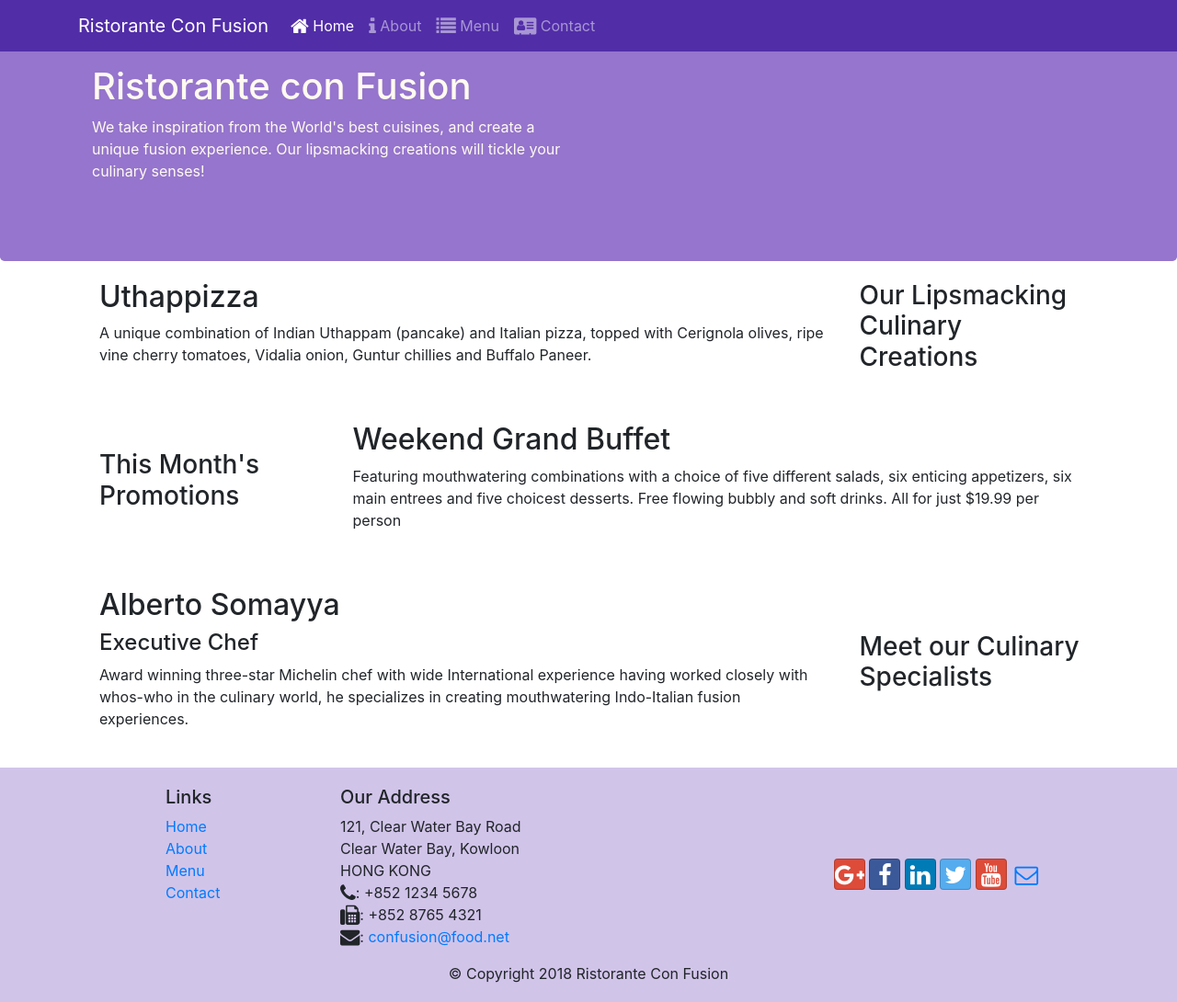
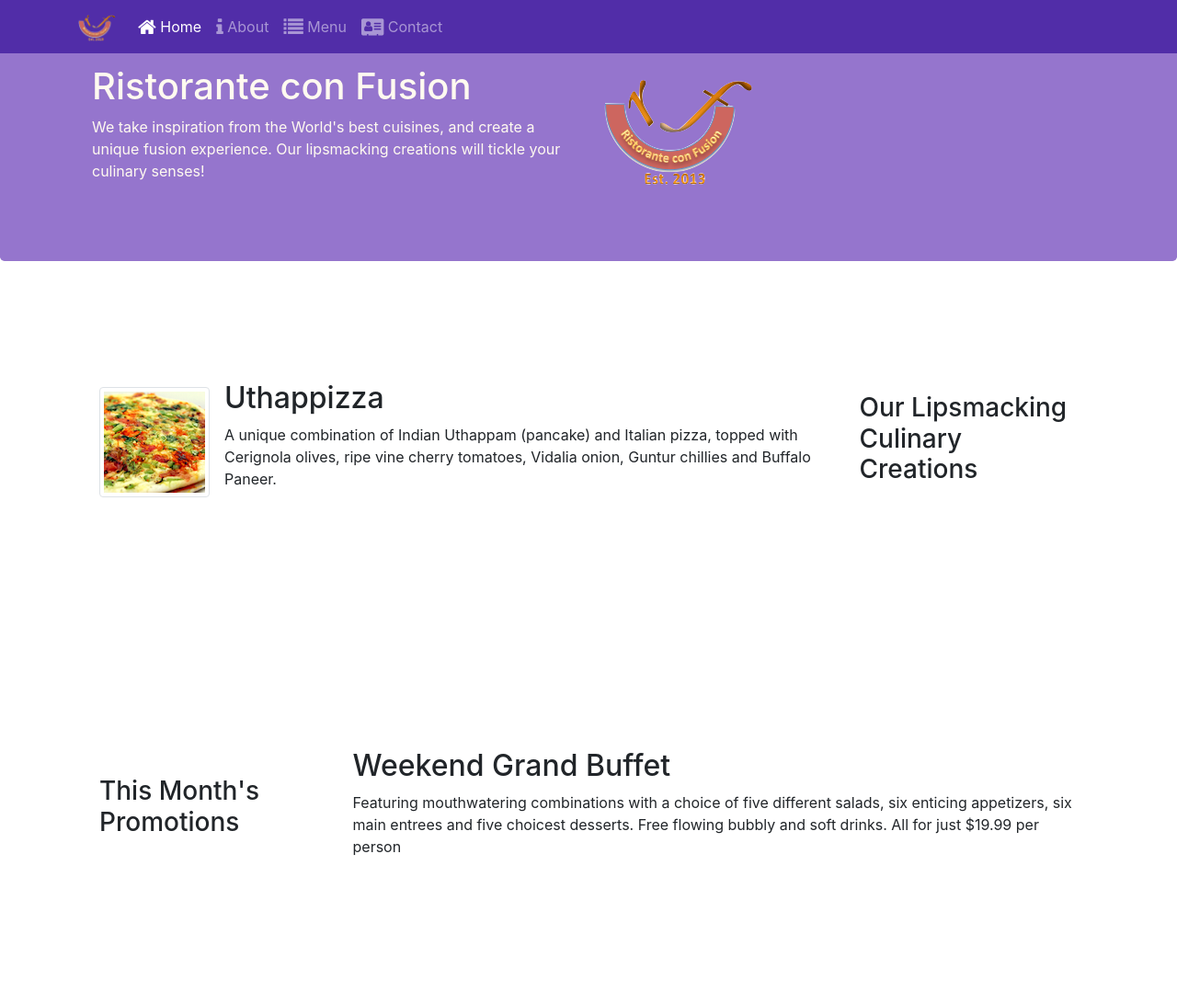
Before and after one commit to Andres-Dead/Bootstrap-Inicios, a website: page index.html in a window 1280 px wide. Shown: the top 1090 px of the page at 92% size. Drawn offline with nearby package versions, Linux system fonts and the light colour scheme.

Commit message:
Aprendiendo a usar las imagenes y media

```diff
--- a/css/styles.css
+++ b/css/styles.css
@@ -13,7 +13,7 @@
     padding: 20px 0px 25px 8px;
     /*Agregamos un borde debajo de nuestro contenido de 1 pixel*/
     /*Agregamos una altura minima de nuestro contenido de 400 pixeles de alto */
-    min-height: 100px;
+    min-height: 400px;
 }
 
 /*Contenido del footer (pie de pagina)*/
--- a/index.html
+++ b/index.html
@@ -34,7 +34,7 @@
                 <span class="navbar-toggler-icon"></span>
             </button>
             <!--la clase "navbar-brand" nos permite poner el nombre de la compañia en la barra de navegación-->
-            <a class="navbar-brand" href="#">Ristorante Con Fusion</a>
+            <a class="navbar-brand" href="#"><img src="img/logo.png" height="30" width="41" alt="Error"></a>
                 <!--Creamos un div para incluir los articulos del menu para mostrarlos o ocultarlos-->
                 <div class="collapse navbar-collapse" id="Navbar">
             <!--La clasee mr-auto nos permite arreglar el margen derecho-->
@@ -61,7 +61,8 @@
                     <p>We take inspiration from the World's best cuisines, and create a unique fusion experience. Our lipsmacking creations will tickle your culinary senses!</p>
                 </div>
                 <!--La clase "col-12" seguimos especificando que para pantallas extrapequeñas sin importar el contenido del <div> se apilaran debajo del contenido anterior, la clase "col-sm" se declara para pantallas pequeñas y extragrandes y se ocupara el espacio restante de las columnas de la clase anterior (esto quiere decir que si en nuestra clase anterior usamos 6 (col-sm-6) para esta clase se usaran las 6 columnas restantes para completar las 12 columnas-->
-                <div class="col-12 col-sm">
+                <div class="col-12 col-sm align-self-center">
+                    <img src="img/logo.png" alt="Error" class="img-fluid">
                 </div>
             </div>
         </div>
@@ -79,8 +80,14 @@
             </div>
             <!--De nuevo completamos los espacios restantes-->
             <div class="col col-sm order-sm-first col-md">
-                <h2>Uthappizza</h2>
+                <!--Agregando Media-->
+                <div class="media">
+                    <img class="d-flex mr-3 img-thumbnail align-self-center" src="img/uthappizza.png" alt="Error...">
+                    <div class="media-body">
+                <h2 class="mt-0">Uthappizza</h2>
                 <p>A unique combination of Indian Uthappam (pancake) and Italian pizza, topped with Cerignola olives, ripe vine cherry tomatoes, Vidalia onion, Guntur chillies and Buffalo Paneer.</p>
+                    </div>
+            </div>
             </div>
         </div>
 
@@ -100,10 +107,16 @@
                 <h3>Meet our Culinary Specialists</h3>
             </div>
             <div class="col col-sm order-sm-first col-md">
-                <h2>Alberto Somayya</h2>
-                <h4>Executive Chef</h4>
-                <p>Award winning three-star Michelin chef with wide International experience having worked closely with whos-who in the culinary world, he specializes in creating mouthwatering Indo-Italian fusion experiences. </p>
-            </div>
+                <div class="media">
+                    <img class="d-flex mr-3 mg-thumbnail align-self-center" src="img/alberto.png" alt="Error...">
+                    <div class="media-body">
+                    <h2>Alberto Somayya</h2>
+                    <h4>Executive Chef</h4>
+                    <p>Award winning three-star Michelin chef with wide International experience having worked closely with whos-who in the culinary world, he specializes in creating mouthwatering Indo-Italian fusion experiences. </p>
+
+                    </div>
+                </div>
+                     </div>
         </div>
     </div>
 
```
Also changed, not shown: aboutus.html (+4 -2 lines), contactus.html (+4 -2 lines), img/alberto.png (added), img/buffet.png (added), img/logo.png (added), img/uthappizza.png (added), 1 other file.
